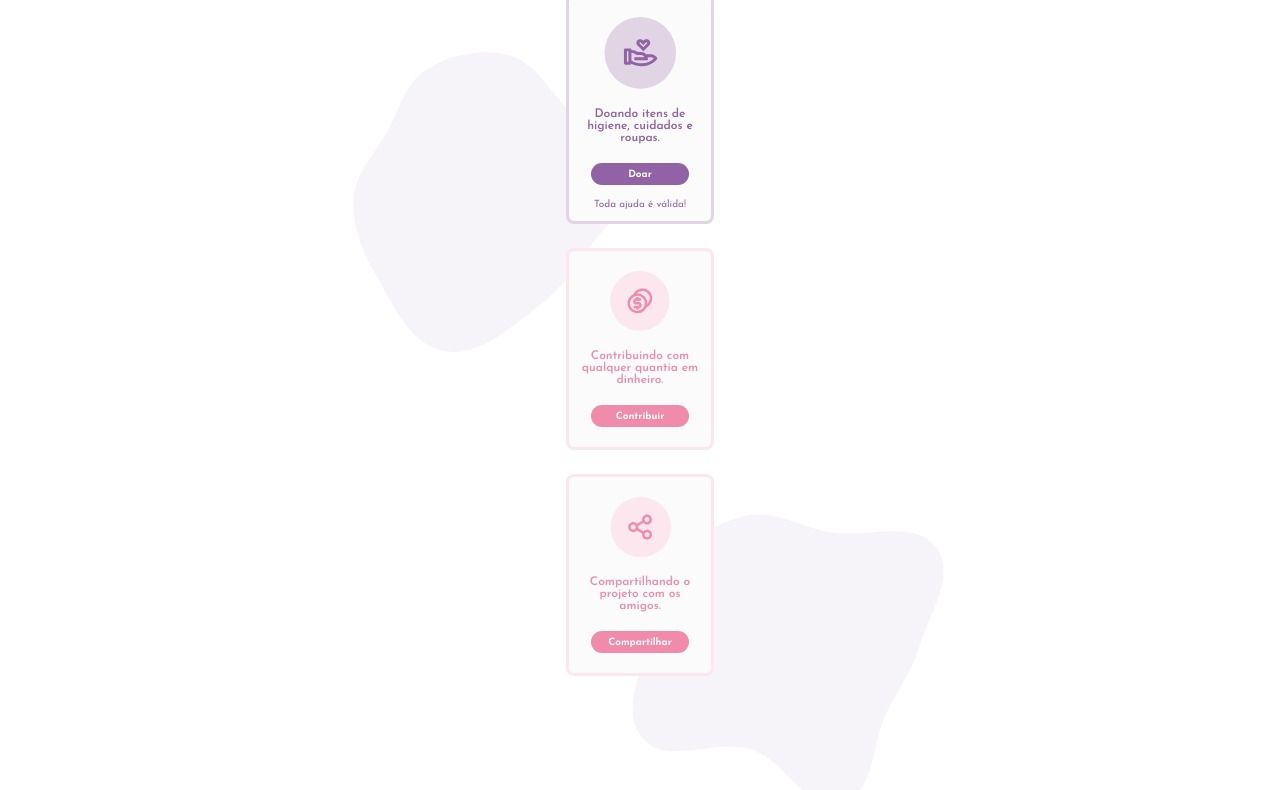
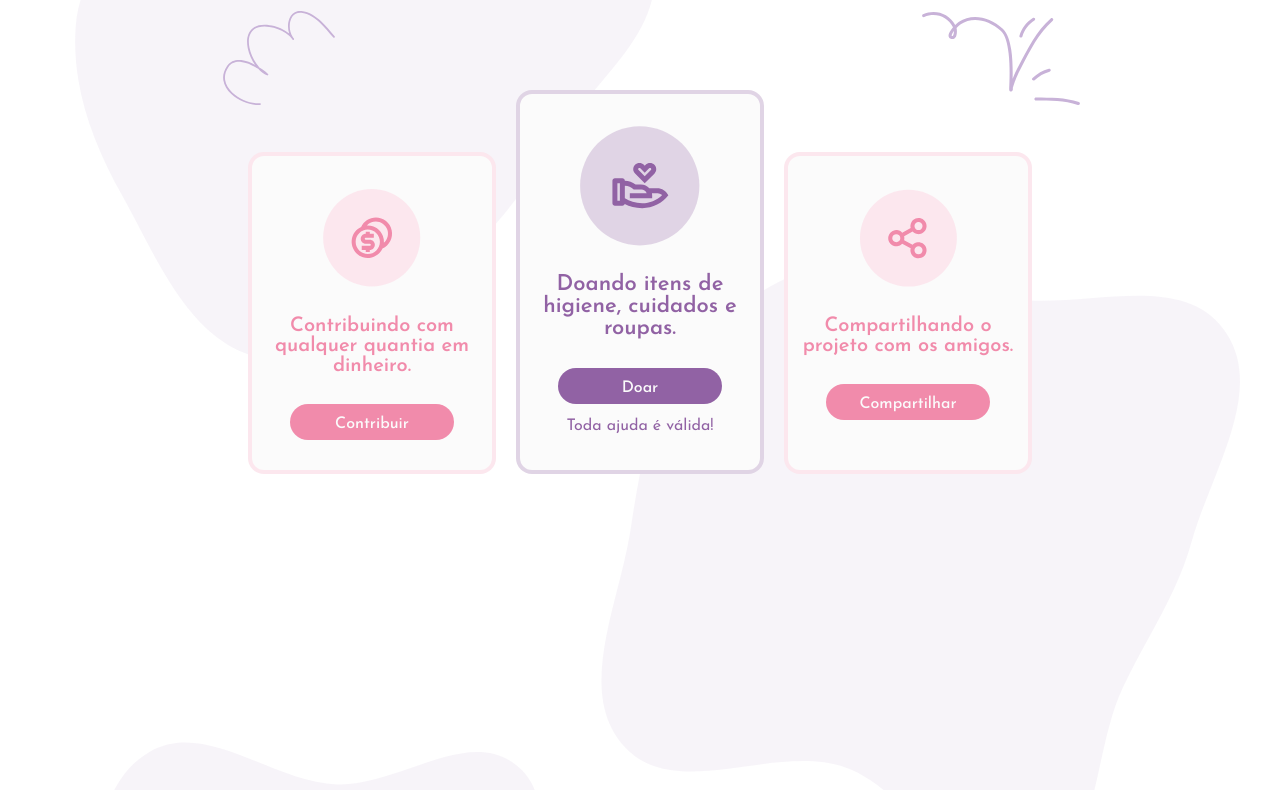
Before and after one commit to gc-barros/por-elas, a plain HTML site: page index.html in a window 1280 px wide. Shown: the part 2460-3250 px from the top of the page. Drawn offline with Linux system fonts and the light colour scheme.

Commit message:
Seção 6 - Cards responsivos

```diff
--- a/assets/css/comoAjudar/comoAjudar-cards.css
+++ b/assets/css/comoAjudar/comoAjudar-cards.css
@@ -4,14 +4,13 @@
         display: flex;
         flex-direction: column;
         align-items: center;
-        max-width: 160px;
         margin: auto;
     }
 
     .comoAjudar__card {
         border: 3px solid rgba(255, 173, 199, 0.25);
         background-color: var(--branco);
-        max-width: 148px;
+        width: 148px;
         margin-bottom: 24px;
         border-radius: 8px;
         text-align: center;
@@ -48,6 +47,7 @@
 
     .comoAjudar__card-principal--titulo {
         color: var(--roxo);
+        font-size: 14px;
     }
 
     .comoAjudar__card--botao {
@@ -77,6 +77,109 @@
     .comoAjudar__card-principal--endline {
         color: var(--roxo);
         font-size: 10px;
-        margin-top: 15px;
+        margin-top: 10px;
     }
 }
+
+@media screen and (min-width: 768px) {
+    .comoAjudar__cards {
+        flex-direction: row;
+        align-items: flex-end;
+        justify-content: center;
+        border-radius: 8px;
+    }
+
+    .comoAjudar__card.contribuir {
+        order: -1;
+    }
+
+    .comoAjudar__card {
+        width: 180px;
+        margin: 7px;
+        height: 233px;
+    }
+
+    .comoAjudar__card-principal {
+        height: 280px;
+    }
+
+    .comoAjudar__card-principal--doar {
+        background-size: contain;
+        height: 88px;
+    }
+
+    .comoAjudar__card-secundario--contribuir,
+    .comoAjudar__card-secundario--compartilhar {
+        background-size: contain;
+        height: 72px;
+    }
+
+    .comoAjudar__card--titulo {
+        font-size: 16px;
+    }
+
+    .comoAjudar__card-principal--titulo {
+        font-size: 18px;
+    }
+
+    .comoAjudar__card--botao {
+        font-size: 14px;
+        font-weight: 500;
+        padding: 8px;
+        width: 120px;
+        height: 26px;
+        line-height: 14px;
+    }
+
+    .comoAjudar__card-principal--endline {
+        font-size: 14px;
+        margin-top: 12px;
+    }
+}
+
+@media screen and (min-width: 1024px) {
+    .comoAjudar__card {
+        width: 248px;
+        margin: 10px;
+        height: 322px;
+        border-width: 4px;
+        border-radius: 16px;
+        padding-top: 32px;
+    }
+
+    .comoAjudar__card-principal {
+        height: 384px;
+    }
+
+    .comoAjudar__card-principal--doar {
+        height: 120px;
+    }
+
+    .comoAjudar__card-secundario--contribuir,
+    .comoAjudar__card-secundario--compartilhar {
+        height: 100px;
+    }
+
+    .comoAjudar__card--titulo {
+        font-size: 20px;
+        margin: 28px 0;
+    }
+
+    .comoAjudar__card-principal--titulo {
+        font-size: 22px;
+    }
+
+    .comoAjudar__card--botao {
+        font-size: 16px;
+        font-weight: 500;
+        padding: 8px;
+        width: 164px;
+        height: 36px;
+        line-height: 24px;
+    }
+
+    .comoAjudar__card-principal--endline {
+        font-size: 16px;
+        margin-top: 14px;
+    }
+}
--- a/assets/css/comoAjudar/comoAjudar-highlights.css
+++ b/assets/css/comoAjudar/comoAjudar-highlights.css
@@ -1,3 +1,4 @@
+@media screen and (min-width: 0) {
     .comoAjudar__highlights {
         height: 37px;
         width: 264px;
@@ -22,3 +23,30 @@
         height: 37px;
         width: 44px;
     }
+}
+
+@media screen and (min-width: 768px) {
+    .comoAjudar__highlights::before,
+    .comoAjudar__highlights::after {
+        background-size: contain;
+        height: 67px;
+        width: 80px;
+    }
+
+    .comoAjudar__highlights {
+        width: 640px;
+        margin-bottom: 32px;
+    }
+}
+
+@media screen and (min-width: 1024px) {
+    .comoAjudar__highlights::before,
+    .comoAjudar__highlights::after {
+        height: 94px;
+        width: 158px;
+    }
+
+    .comoAjudar__highlights {
+        width: 880px;
+    }
+}
--- a/assets/css/comoAjudar/comoAjudar-titulo.css
+++ b/assets/css/comoAjudar/comoAjudar-titulo.css
@@ -23,3 +23,16 @@
         font-family: var(--awesome);
     }
 }
+
+@media screen and (min-width: 768px) {
+    .comoAjudar__titulo {
+        font-size: 48px;
+    }
+
+    .comoAjudar__titulo::before {
+        height: 43px;
+        width: 30px;
+        background-repeat: no-repeat;
+        background-size: contain;
+    }
+}
--- a/assets/css/comoAjudar/comoAjudar.css
+++ b/assets/css/comoAjudar/comoAjudar.css
@@ -1,8 +1,17 @@
 @media screen and (min-width: 0) {
 
     .comoAjudar {
+        position: relative;
+        padding-top: 80px;
         text-align: center;
         background: url(../../img/comoAjudar/blobs-small.svg) no-repeat center;
         height: 1420px;
     }
 }
+
+@media screen and (min-width: 768px) {
+    .comoAjudar {
+        background: url(../../img/comoAjudar/blobs-big.svg) no-repeat center;
+        padding-top: 120px;
+    }
+}
--- a/assets/css/relatos/relatos.css
+++ b/assets/css/relatos/relatos.css
@@ -9,8 +9,8 @@
 }
 
 .losangos.inferiores {
-    bottom: 0;
-    top: -44px;
+    margin-top: -90px;
+    z-index: 1;
 }
 
 @media screen and (min-width: 0) {
--- a/index.html
+++ b/index.html
@@ -130,7 +130,7 @@
             </div>
 
             <!-- Card secundário: contribuir -->
-            <div class="comoAjudar__card comoAjudar__card-secundario">
+            <div class="comoAjudar__card comoAjudar__card-secundario contribuir">
                 <!-- Ícone -->
                 <div class="comoAjudar__card-secundario--contribuir"></div>
                 <!-- Título -->
@@ -159,7 +159,6 @@
 
         </div>
 
-
     </section>
 </body>
 </html>
```
Lines whose indentation alone changed are shown as unchanged.
